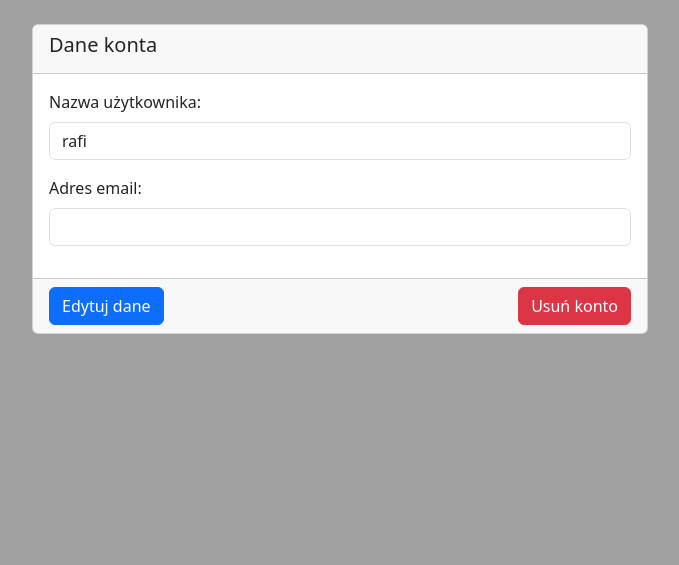
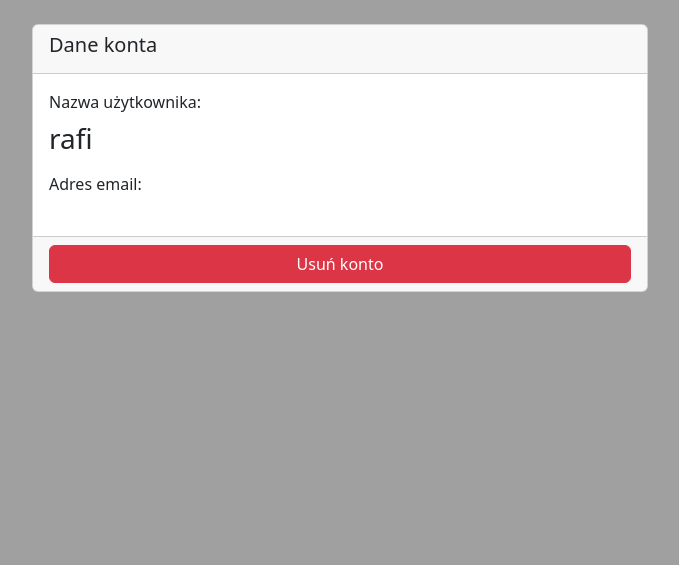
Before and after one commit to CaptainRavel/AutoKoszty, a Django app: page /user_account/ in a window 1280 px wide. Shown: the part 87-652 px from the top of the page, without its empty margins (300-979 px from the left). Run offline with Django 5.2, Linux system fonts and the light colour scheme; a user stored in the database is signed in; some libraries are stand-ins or nearby versions.

Commit message:
Finishing project for first release

```diff
--- a/AutoKosztaWebsite/urls.py
+++ b/AutoKosztaWebsite/urls.py
@@ -19,7 +19,7 @@ from django.urls import path, include
 from django.conf import settings
 from django.conf.urls.static import static
 from django.contrib.auth import views as auth_views
-from Car_Management.views import home_page, t_o_u, user_account, calculators, car_selection_view, load_models, load_generations, load_series, load_trims, load_specs, login_view, logout_view, register, cars_list, add_car, edit_car, delete_car, get_car_data, user_reports, reports_list, add_report, edit_report, delete_report, get_report_data, priv_pol, generate_summary_xlsx, generate_summary_csv
+from Car_Management.views import home_page, t_o_u, user_account, delete_account, calculators, car_selection_view, load_models, load_generations, load_series, load_trims, load_specs, login_view, logout_view, register, cars_list, add_car, edit_car, delete_car, get_car_data, user_reports, reports_list, add_report, edit_report, delete_report, get_report_data, priv_pol, generate_summary_xlsx, generate_summary_csv
 
 
 urlpatterns = [
@@ -33,6 +33,7 @@ urlpatterns = [
     path('calculators/', calculators, name='calculators'),
     path('cars_base/', car_selection_view, name='cars_base'),
     path('user_account/', user_account, name='user_account'),
+    path('delete_account/', delete_account, name='delete_account'),
     path('ajax/load-models/', load_models, name='ajax_load_models'),
     path('ajax/load-generations/', load_generations, name='ajax_load_generations'),
     path('ajax/load-series/', load_series, name='ajax_load_series'),
--- a/Car_Management/admin.py
+++ b/Car_Management/admin.py
@@ -1,6 +1,9 @@
 from django.contrib import admin
-from .models import CarMake, CarModel, CarGeneration, CarSerie, CarTrim, CarSpec
+from .models import CarMake, CarModel, CarGeneration, CarSerie, CarTrim, CarSpec, UserCars, UserReports
 
 # Rejestracja modeli za pomocą pętli
 for model in [CarMake, CarModel, CarGeneration, CarSerie, CarTrim, CarSpec]:
     admin.site.register(model)
+
+for model in [UserCars, UserReports]:
+    admin.site.register(model)
--- a/Car_Management/forms.py
+++ b/Car_Management/forms.py
@@ -1,6 +1,6 @@
 from django import forms
 from django.contrib.auth.models import User
-from django.contrib.auth.forms import UserCreationForm
+from django.contrib.auth.forms import UserCreationForm, UserChangeForm
 from .models import CarMake, CarModel, CarGeneration, CarSerie, CarTrim, UserCars, UserReports
 
 class CarSelectionForm(forms.Form):
@@ -24,6 +24,7 @@ class UserRegisterForm(UserCreationForm):
         help_texts = {
             'username': ' ',
         }
+
 
 class UserCarsForm(forms.ModelForm):
     class Meta:
--- a/Car_Management/views.py
+++ b/Car_Management/views.py
@@ -6,6 +6,7 @@ from django.http import HttpResponse
 from django.shortcuts import render, redirect, get_object_or_404
 from django.http import JsonResponse
 from django.contrib.auth.decorators import login_required
+from django.contrib.auth import update_session_auth_hash
 from .models import CarMake, CarModel, CarGeneration, CarSerie, CarTrim, CarSpec, UserCars, UserReports
 from .forms import CarSelectionForm, UserCarsForm, UserReportsForm
 from django.contrib.auth import authenticate, login, logout
@@ -360,3 +361,13 @@ def user_account(request):
         'user': user
     }
     return render(request, 'user_account.html', context)
+
+@login_required
+def delete_account(request):
+    if request.method == 'POST':
+        request.user.delete()
+        logout(request)
+        messages.success(request, 'Twoje konto zostało usunięte.')
+        return redirect('home_page')  # Przekierowanie na stronę główną lub inną stronę po usunięciu konta
+
+    return render(request, 'user_account.html')
--- a/templates/user_account.html
+++ b/templates/user_account.html
@@ -15,16 +15,15 @@
                 <div class="card-body">
                     <div class="mb-3">
                         <label for="username" class="form-label">Nazwa użytkownika:</label>
-                        <input type="text" id="username" class="form-control" value="{{ user.username }}" readonly>
+                        <h3>{{ user.username }}</h3>
                     </div>
                     <div class="mb-3">
                         <label for="email" class="form-label">Adres email:</label>
-                        <input type="email" id="email" class="form-control" value="{{ user.email }}" readonly>
+                        <h3>{{ user.email }}</h3>
                     </div>
                 </div>
                 <div class="card-footer">
-                    <button type="button" class="btn btn-primary" id="editAccountBtn">Edytuj dane</button>
-                    <button type="button" class="btn btn-danger float-end" data-bs-toggle="modal" data-bs-target="#deleteAccountModal">Usuń konto</button>
+                    <button type="button" class="btn btn-danger w-100" data-bs-toggle="modal" data-bs-target="#deleteAccountModal">Usuń konto</button>
                 </div>
             </div>
         </div>
@@ -52,15 +51,4 @@
         </div>
     </div>
 </div>
-
-<script>
-    $(document).ready(function() {
-        // Obsługa kliknięcia przycisku "Edytuj dane"
-        $('#editAccountBtn').click(function() {
-            // Można tutaj dodać logikę do przejścia do strony edycji danych użytkownika
-            // np. przekierowanie do '/edit_account/'
-            window.location.href = "{% url 'edit_account' %}";
-        });
-    });
-</script>
 {% endblock %}
```
